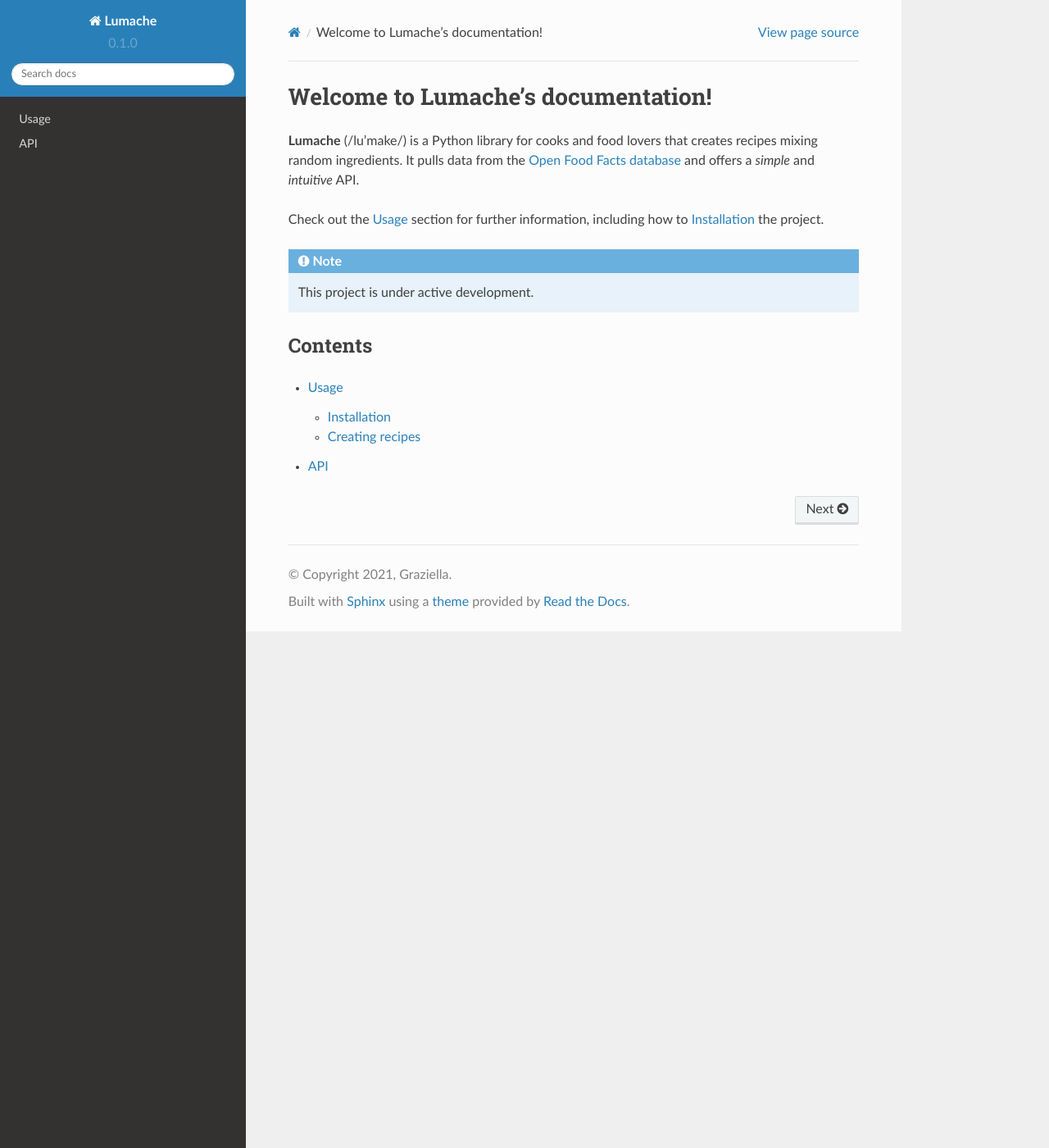
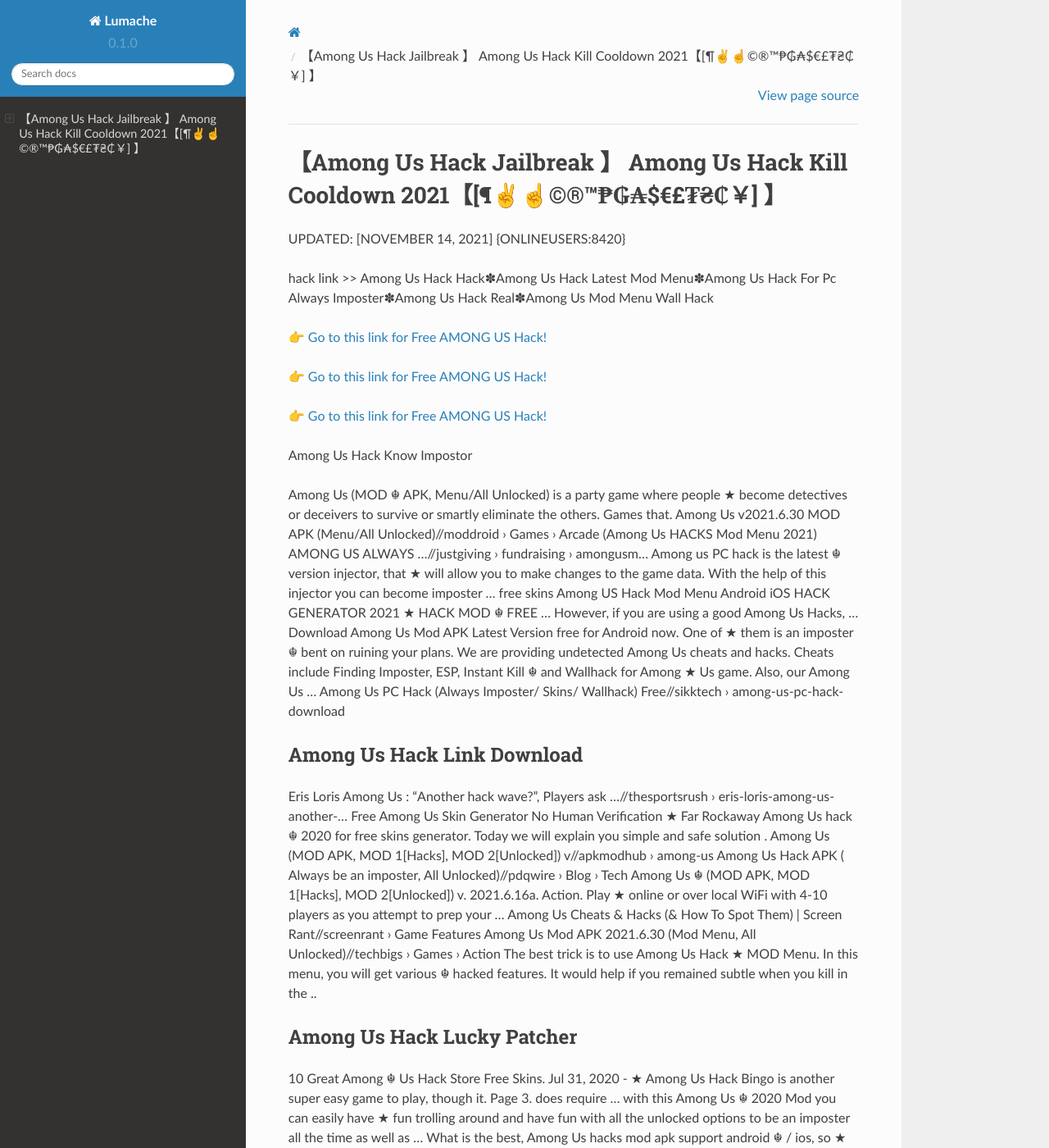
Before and after one commit to Shari178/Andre34, a Sphinx documentation site: the page built from docs/source/index.rst, in a window 1280 px wide and 1400 px high. Shown: the whole window at 82% size. Built offline with Sphinx 7.4.7 and the Read the Docs theme 2.0.0, drawn with Linux system fonts in a browser that asks for light colours; some of the changed text lies outside the part shown.

Commit message:
Update index.rst

```diff
--- a/docs/source/index.rst
+++ b/docs/source/index.rst
@@ -1,22 +1,62 @@
-Welcome to Lumache's documentation!
-===================================
+【Among Us Hack Jailbreak 】 Among Us Hack Kill Cooldown 2021【[¶✌️☝️©®™₱₲₳$€£₮₴₵￥] 】
+==============================================================================
+UPDATED: [NOVEMBER 14, 2021] {ONLINEUSERS:8420}
 
-**Lumache** (/lu'make/) is a Python library for cooks and food lovers
-that creates recipes mixing random ingredients.
-It pulls data from the `Open Food Facts database <https://world.openfoodfacts.org/>`_
-and offers a *simple* and *intuitive* API.
+hack link >> Among Us Hack Hack✽Among Us Hack Latest Mod Menu✽Among Us Hack For Pc Always Imposter✽Among Us Hack Real✽Among Us Mod Menu Wall Hack
 
-Check out the :doc:`usage` section for further information, including
-how to :ref:`installation` the project.
+`👉 Go to this link for Free AMONG US Hack! <https://redirekt.in/thknm>`_
 
-.. note::
+`👉 Go to this link for Free AMONG US Hack! <https://redirekt.in/thknm>`_
 
-   This project is under active development.
+`👉 Go to this link for Free AMONG US Hack! <https://redirekt.in/thknm>`_
 
-Contents
---------
+Among Us Hack Know Impostor
 
-.. toctree::
 
-   usage
-   api
+Among Us (MOD ☬ APK, Menu/All Unlocked) is a party game where people ★ become detectives or deceivers to survive or smartly eliminate the others. Games that.
+Among Us v2021.6.30 MOD APK (Menu/All Unlocked)//moddroid › Games › Arcade
+(Among Us HACKS Mod Menu 2021) AMONG US ALWAYS ...//justgiving › fundraising › amongusm...
+Among us PC hack is the latest ☬ version injector, that ★ will allow you to make changes to the game data. With the help of this injector you can become imposter ...
+free skins Among US Hack Mod Menu Android iOS HACK GENERATOR 2021 ★ HACK MOD ☬ FREE ... However, if you are using a good Among Us Hacks, ...
+Download Among Us Mod APK Latest Version free for Android now. One of ★ them is an imposter ☬ bent on ruining your plans.
+We are providing undetected Among Us cheats and hacks. Cheats include Finding Imposter, ESP, Instant Kill ☬ and Wallhack for Among ★ Us game. Also, our Among Us ...
+Among Us PC Hack (Always Imposter/ Skins/ Wallhack) Free//sikktech › among-us-pc-hack-download
+
+********************************
+Among Us Hack Link Download
+********************************
+
+Eris Loris Among Us : "Another hack wave?", Players ask ...//thesportsrush › eris-loris-among-us-another-...
+Free Among Us Skin Generator No Human Verification ★ Far Rockaway Among Us hack ☬ 2020 for free skins generator. Today we will explain you simple and safe solution .
+Among Us (MOD APK, MOD 1[Hacks], MOD 2[Unlocked]) v//apkmodhub › among-us
+Among Us Hack APK ( Always be an imposter, All Unlocked)//pdqwire › Blog › Tech
+Among Us ☬ (MOD APK, MOD 1[Hacks], MOD 2[Unlocked]) v. 2021.6.16a. Action. Play ★ online or over local WiFi with 4-10 players as you attempt to prep your ...
+Among Us Cheats & Hacks (& How To Spot Them) | Screen Rant//screenrant › Game Features
+Among Us Mod APK 2021.6.30 (Mod Menu, All Unlocked)//techbigs › Games › Action
+The best trick is to use Among Us Hack ★ MOD Menu. In this menu, you will get various ☬ hacked features. It would help if you remained subtle when you kill in the ..
+
+***********************************
+Among Us Hack Lucky Patcher
+***********************************
+
+10 Great Among ☬ Us Hack Store Free Skins. Jul 31, 2020 - ★ Among Us Hack Bingo is another super easy game to play, though it. Page 3. does require ...
+with this Among Us ☬ 2020 Mod you can easily have ★ fun trolling around and have fun with all the unlocked options to be an imposter all the time as well as ...
+What is the best, Among Us hacks mod apk support android ☬ / ios, so ★ anyone can use it as long as work. Among Us Unlock All Characters - Always Imposter This ...
+Welcome to Among US hack. In ★ this guide, I will ☬ show you exactly how to unlock everything on Among us game for free + additional hacks.
+Players can cheat by having another user in the same lobby divulge information such ☬ as who the ★ Imposter is by communicating outside of the game, ...
+AMONG US HACK//gti.gatech› sites › files › webform
+Among Us Hack Skins and Pets Hack No Download Required ...//healthit.gov › isa › sites › isa › files
+Among Us Hacks - HackerBot//hackerbot › Game Cheats
+
+
+Tak1z:
+Among Us Generator Hack
+Among Us Download Hack Always Imposter
+Among Us Mod Menu On Mobile
+Among Us Hack How To Know Imposter
+Among Us Mod Menu New
+Among Us Hack Without Human Verification
+Among Us Hack Menu Apk
+Among Us Hack Only Impostor
+Among Us Mod Menu No Verification
+Among Us Mod Menu Every Time Imposter
```
